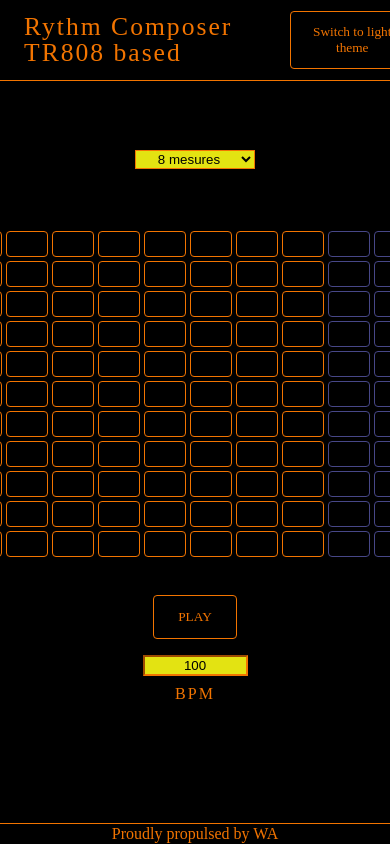
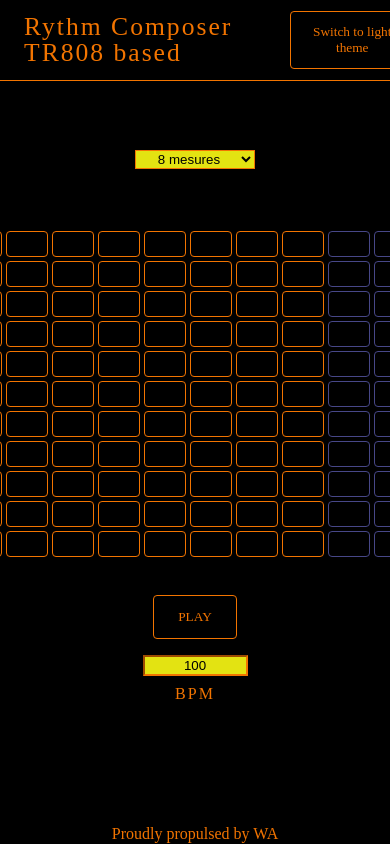
Before and after one commit to wa75019/TR808-based-composer, a React (Create React App) app: page / in a window 390 px wide. Shown: the top 844 px of the page. Built offline with nearby package versions, Linux system fonts and the light colour scheme.

Commit message:
media queries sur le footer

```diff
--- a/src/components/Footer/index.js
+++ b/src/components/Footer/index.js
@@ -15,8 +15,8 @@
 display : flex;
 justify-content : center;
 align-items : center;
-border-top : 1px solid;
     @media only screen and ${Breakpoints.device.sm}{
-        height: 60px;
+        border-top : 1px solid;
     }
+
 `
```
